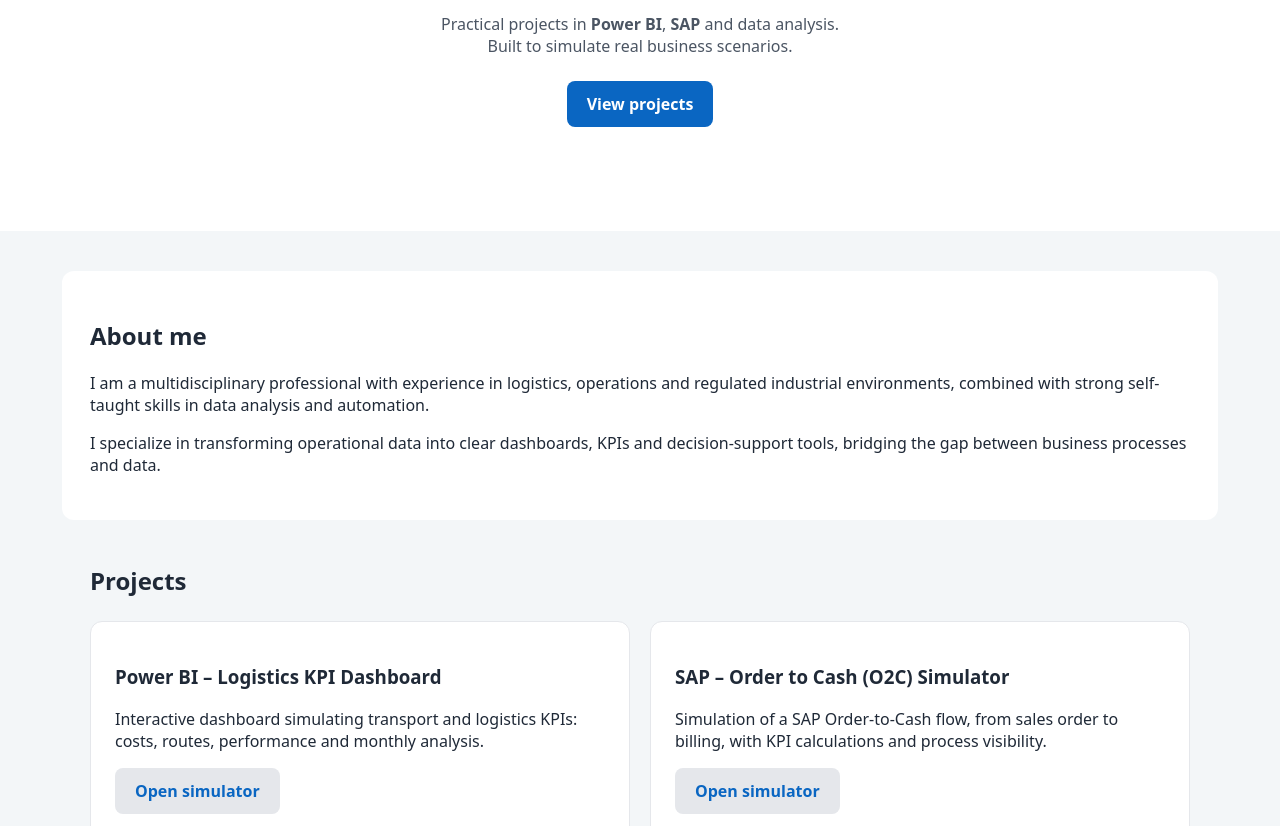
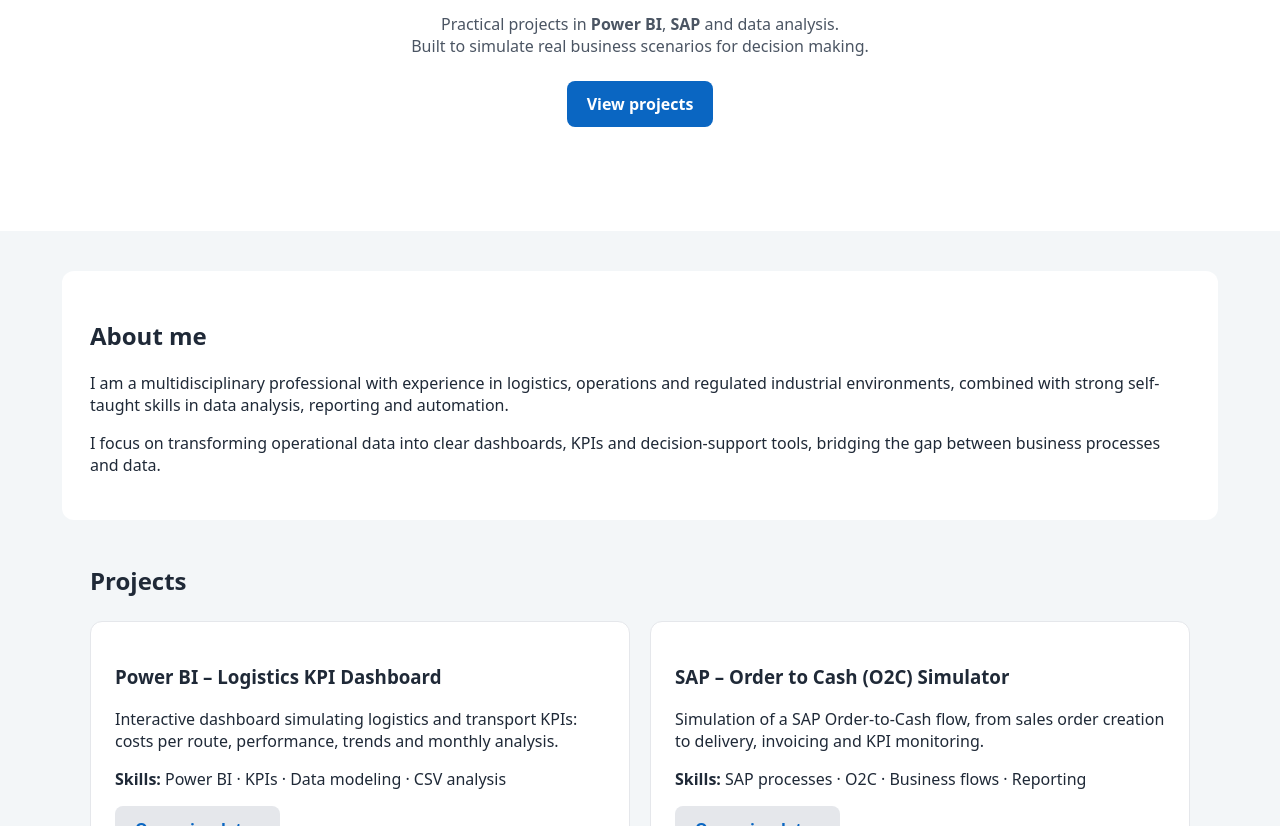
Before and after one commit to v4ndam97/v4ndam97.github.io, a plain HTML site: page index.html in a window 1280 px wide. Shown: the part 286-1112 px from the top of the page. Drawn offline with Linux system fonts and the light colour scheme.

Commit message:
Update index.html

```diff
--- a/index.html
+++ b/index.html
@@ -13,37 +13,41 @@
 <header class="topbar">
   <div class="container">
     <div class="logo">Andrei Adam</div>
-    <div class="role">Data · BI · Operations</div>
+    <div class="role">Data · Business Intelligence · Operations</div>
   </div>
 </header>
 
 <main>
 
+<!-- HERO -->
 <section class="hero">
   <div class="container">
     <h1>Turning operational data into decisions</h1>
     <p class="hero-sub">
       Practical projects in <strong>Power BI</strong>, <strong>SAP</strong> and data analysis.<br>
-      Built to simulate real business scenarios.
+      Built to simulate real business scenarios for decision making.
     </p>
     <a href="#projects" class="btn primary">View projects</a>
   </div>
 </section>
 
+<!-- ABOUT -->
 <section class="about">
   <div class="container card">
     <h2>About me</h2>
     <p>
       I am a multidisciplinary professional with experience in logistics, operations and regulated
-      industrial environments, combined with strong self-taught skills in data analysis and automation.
+      industrial environments, combined with strong self-taught skills in data analysis, reporting
+      and automation.
     </p>
     <p>
-      I specialize in transforming operational data into clear dashboards, KPIs and decision-support tools,
+      I focus on transforming operational data into clear dashboards, KPIs and decision-support tools,
       bridging the gap between business processes and data.
     </p>
   </div>
 </section>
 
+<!-- PROJECTS -->
 <section id="projects" class="projects">
   <div class="container">
     <h2>Projects</h2>
@@ -53,18 +57,20 @@
       <div class="project-card">
         <h3>Power BI – Logistics KPI Dashboard</h3>
         <p>
-          Interactive dashboard simulating transport and logistics KPIs:
-          costs, routes, performance and monthly analysis.
+          Interactive dashboard simulating logistics and transport KPIs:
+          costs per route, performance, trends and monthly analysis.
         </p>
+        <p><strong>Skills:</strong> Power BI · KPIs · Data modeling · CSV analysis</p>
         <a class="btn" href="projects/powerbi-dashboard/">Open simulator</a>
       </div>
 
       <div class="project-card">
         <h3>SAP – Order to Cash (O2C) Simulator</h3>
         <p>
-          Simulation of a SAP Order-to-Cash flow, from sales order to billing,
-          with KPI calculations and process visibility.
+          Simulation of a SAP Order-to-Cash flow, from sales order creation
+          to delivery, invoicing and KPI monitoring.
         </p>
+        <p><strong>Skills:</strong> SAP processes · O2C · Business flows · Reporting</p>
         <a class="btn" href="projects/sap-otc-simulator/">Open simulator</a>
       </div>
 
@@ -72,18 +78,23 @@
   </div>
 </section>
 
+<!-- CONTACT -->
 <section class="contact">
   <div class="container card">
     <h2>Contact</h2>
 
     <p>
       📧 <strong>Email:</strong>
-      <a href="mailto:andreiadam.lu@hotmail.com">andreiadam.lu@hotmail.com</a>
+      <a href="mailto:andreiadam.lu@hotmail.com">
+        andreiadam.lu@hotmail.com
+      </a>
     </p>
 
     <p>
       💼 <strong>LinkedIn:</strong>
-      <a href="https://www.linkedin.com/in/valeriu-andrei-emanuel-adam-94861538b" target="_blank" rel="noreferrer">
+      <a href="https://www.linkedin.com/in/valeriu-andrei-emanuel-adam-94861538b"
+         target="_blank"
+         rel="noreferrer">
         www.linkedin.com/in/valeriu-andrei-emanuel-adam-94861538b
       </a>
     </p>
```
